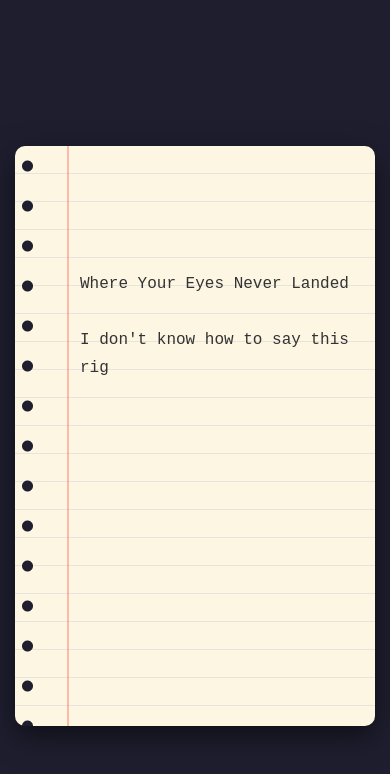
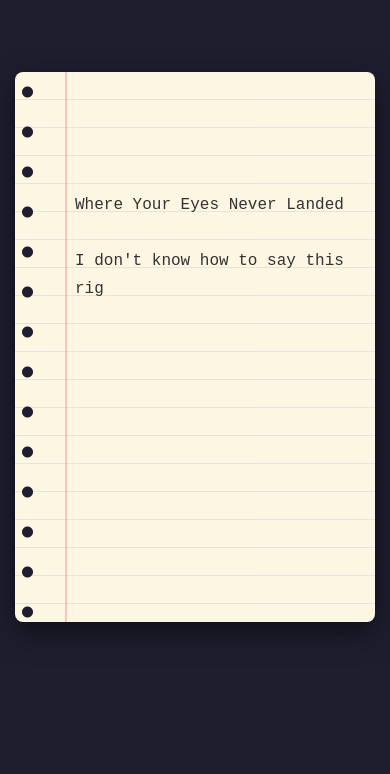
Before and after one commit to kuze-shin/mmm, a plain HTML site: page letter-project-main/index.html in a window 390 px wide. Both pictures are taken after a click on the button "Read it". Drawn offline with Linux system fonts and the light colour scheme.

Commit message:
Move paper to top and fix alignment

```diff
--- a/letter-project-main/index.html
+++ b/letter-project-main/index.html
@@ -4,7 +4,7 @@
     <meta charset="UTF-8" />
     <meta name="viewport" content="width=device-width, initial-scale=1" />
     <title>A Poem for You</title>
-    <link rel="stylesheet" href="style.css?v=3" />
+    <link rel="stylesheet" href="style.css?v=4" />
 </head>
 <body>
     <div class="intro" id="introText">i hope you read this.</div>
--- a/letter-project-main/style.css
+++ b/letter-project-main/style.css
@@ -9,27 +9,25 @@ body {
     background: #1e1e2f;
     color: #fff;
     display: flex;
-    justify-content: center;
-    /* Moves paper to the top rather than the dead center */
-    align-items: flex-start;
+    flex-direction: column;
+    align-items: center;
+    /* This moves everything to the top */
+    justify-content: flex-start;
     min-height: 100vh;
-    flex-direction: column;
-    /* Added top padding to balance the paper at the top */
-    padding: 40px 15px;
+    /* Added padding-top to give it a small gap from the very top edge */
+    padding: 20px 15px;
     overflow-x: hidden;
 }
 
 .intro {
     text-align: center;
-    width: 100%;
     font-size: 1.2rem;
     margin-bottom: 20px;
+    margin-top: 10px;
     transition: opacity 1s ease;
 }
 
 .btn {
-    margin: 0 auto;
-    display: block;
     padding: 12px 24px;
     font-size: 1rem;
     background: #f5eeef;
@@ -37,6 +35,7 @@ body {
     border-radius: 20px;
     cursor: pointer;
     color: #000;
+    margin-bottom: 20px;
 }
 
 .letter {
@@ -48,12 +47,12 @@ body {
         #d2d2d2 28px
     );
     color: #333;
-    /* Balanced padding: 75px left to clear the red line and holes */
-    padding: 40px 20px 80px 75px;
-    border-radius: 10px;
+    /* 75px left padding ensures text starts after the red line */
+    padding: 35px 20px 80px 75px;
+    border-radius: 8px;
     width: 100%;
-    max-width: 480px;
-    min-height: 600px;
+    max-width: 450px;
+    min-height: 580px;
     height: auto !important;
     box-shadow: 0 10px 30px rgba(0, 0, 0, 0.5);
     position: relative;
@@ -64,18 +63,18 @@ body {
     line-height: 28px;
 }
 
-/* Red Margin Line */
+/* Red Vertical Line */
 .letter::before {
     content: "";
     position: absolute;
     top: 0;
-    left: 60px; /* Aligned with padding */
+    left: 60px;
     width: 2px;
     height: 100%;
-    background-color: rgba(255, 0, 0, 0.25);
+    background-color: rgba(255, 0, 0, 0.2);
 }
 
-/* Notebook Holes */
+/* Hole Punch Effect */
 .letter::after {
     content: "";
     position: absolute;
@@ -93,7 +92,7 @@ body {
     position: absolute;
     bottom: 25px;
     right: 20px;
-    padding: 10px 20px;
+    padding: 8px 15px;
     background: rgba(0, 0, 0, 0.05);
     border: 1px solid #aaa;
     border-radius: 4px;
@@ -106,25 +105,25 @@ body {
     position: absolute;
     bottom: 20px;
     right: 20px;
-    width: 120px;
+    width: 110px;
     opacity: 0;
     transition: opacity 1.5s ease-in;
     transform: rotate(-2deg);
     pointer-events: none;
 }
 
-/* Mobile Specific Alignment */
+/* Specific Mobile Fixes */
 @media (max-width: 480px) {
     body {
-        padding-top: 20px; /* Closer to the top on mobile */
+        padding-top: 15px;
     }
     .letter {
-        padding-left: 65px; /* Tighter margin for small screens */
+        padding-left: 60px; /* Adjusted for smaller screens */
         padding-right: 15px;
-        min-height: 580px;
         font-size: 1rem;
+        min-height: 550px;
     }
     .letter::before {
-        left: 52px;
+        left: 50px;
     }
 }
```
